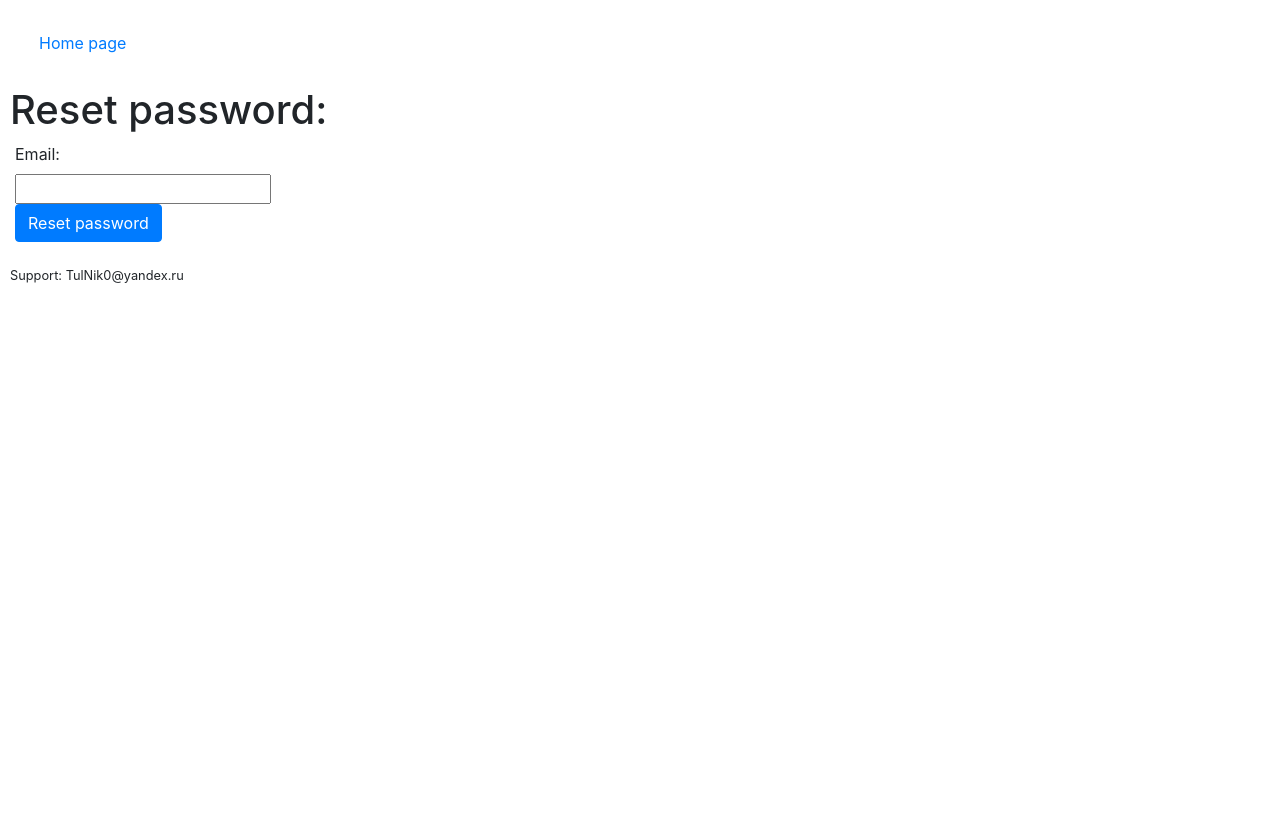
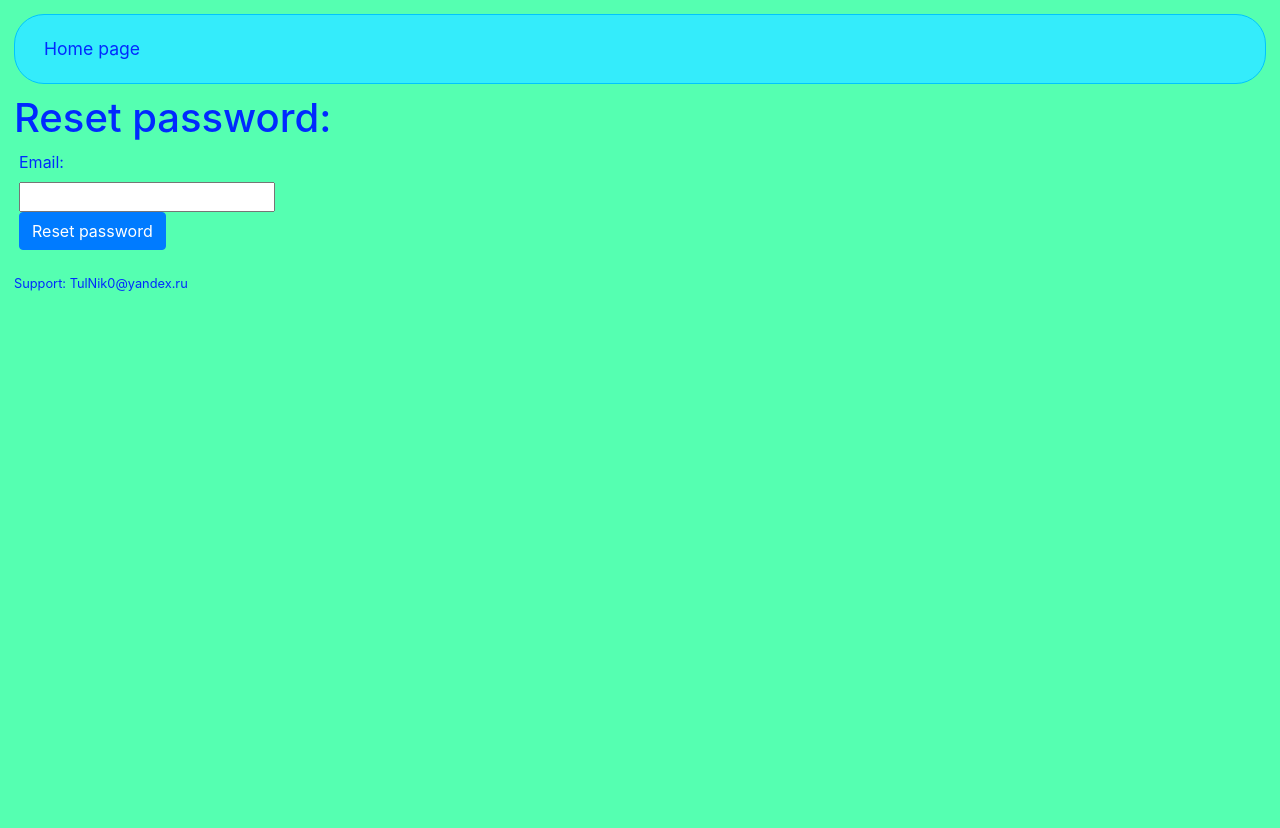
Before and after one commit to LaGGgggg/SkyLibrary, a Django app: page /en-us/accounts/password_reset/ in a window 1280 px wide. Before the commit the page ends 283 px from the top, so only its background shows below. Run offline with Django 4.2, Linux system fonts and the light colour scheme; some libraries are stand-ins or nearby versions.

Commit message:
Updated site design.
Added new background.
Updated default text settings.
Updated navbar (top panel) design.

```diff
--- a/SkyLibrary/static/css/main.css
+++ b/SkyLibrary/static/css/main.css
@@ -1,5 +1,8 @@
 body {
-    margin: 10px;
+    margin: 14px;
+    background: #55FFB1;
+    color: #002AFF;
+    min-height: 100vh;
 }
 div {
     margin: 5px;
@@ -7,6 +10,14 @@ div {
 h1 {
     margin-top: 10px;
 }
-.top_panel {
-    float: right;
+.navbar {
+    background: #34ECFB;
+    border-radius: 30px;
+    border: 1px solid #00C4FF;
 }
+.navbar a {
+    color: #002AFF;
+}
+.navbar-nav {
+    font-size: 1.1em;
+}
--- /dev/null
+++ b/SkyLibrary/static/js/main.js
@@ -0,0 +1,14 @@
+const top_panel = document.querySelector('.navbar');
+
+if (top_panel !== null) {
+    topPanelShowHandler(top_panel);
+}
+
+function topPanelShowHandler(top_panel) {
+
+    const top_panel_ul_tag = top_panel.querySelector('ul');
+
+    if (top_panel_ul_tag.childNodes.length == 0) {
+        top_panel.style.display = 'none';
+    }
+}
```
